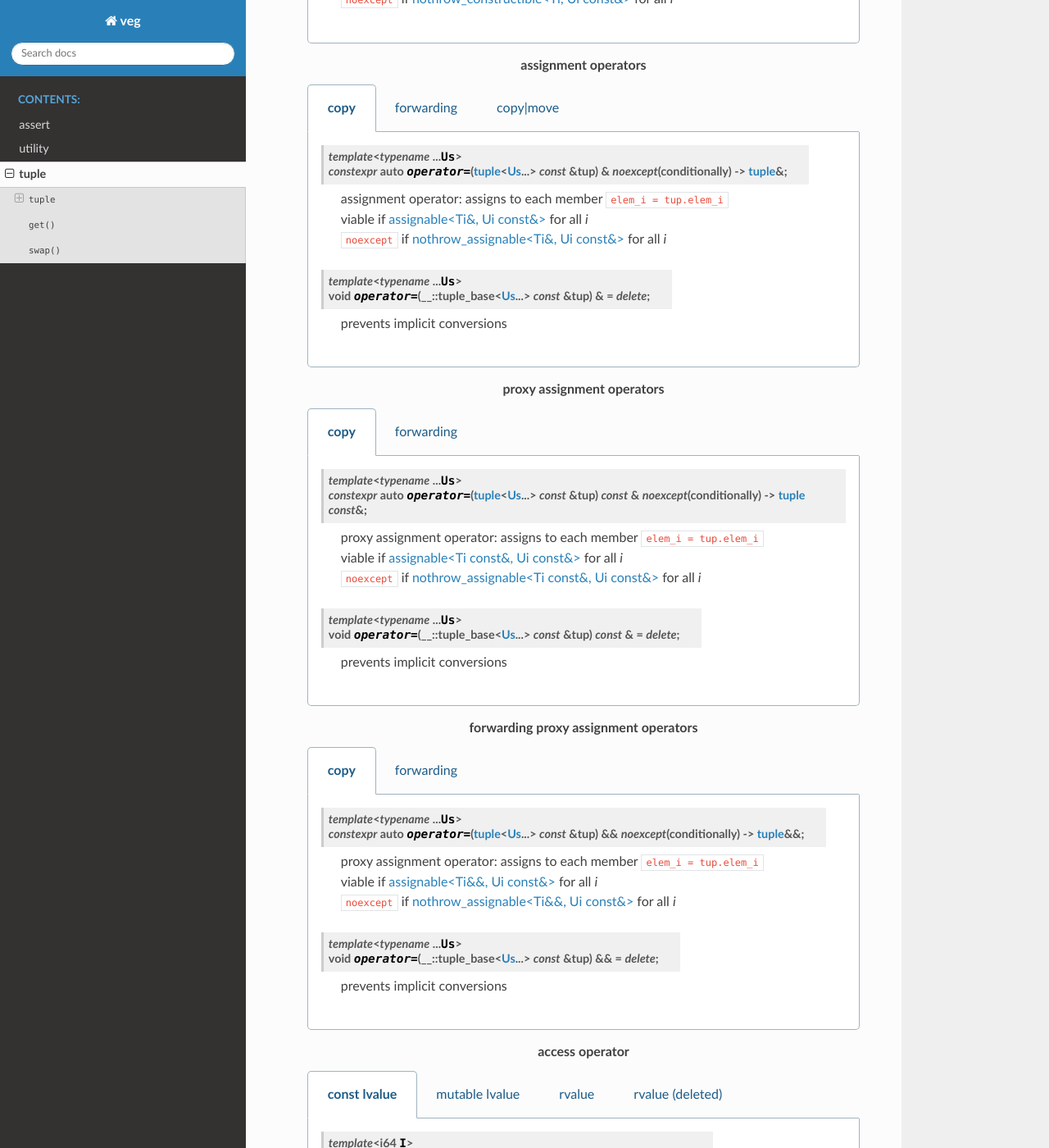
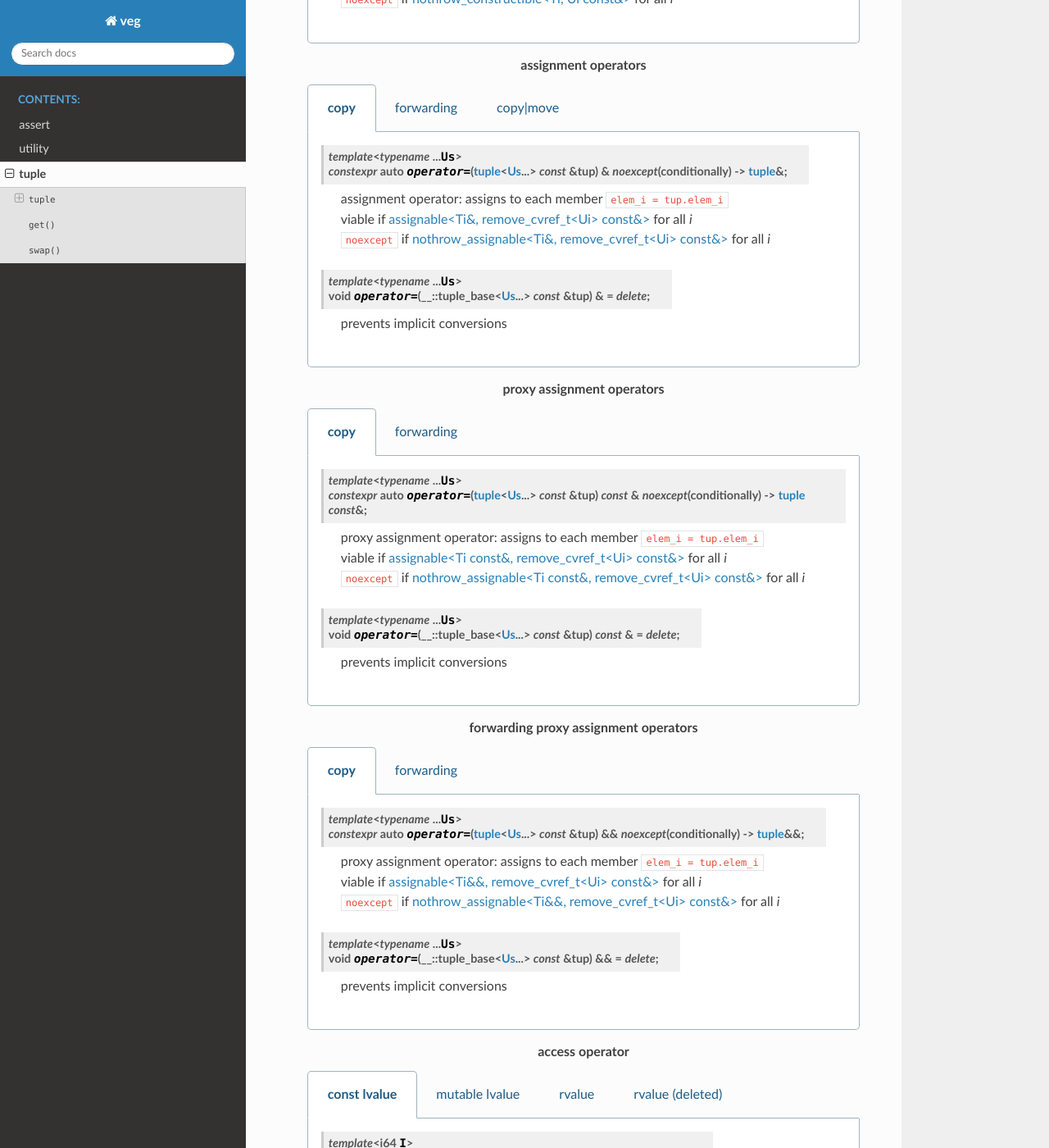
Before and after one commit to sarah-quinones/veg, a Sphinx documentation site: the page built from docs/tuple.rst, in a window 1280 px wide and 1400 px high, scrolled down 1163 px. Shown: the whole window at 82% size. Built offline with Sphinx 7.4.7 and the Read the Docs theme 2.0.0, drawn with Linux system fonts in a browser that asks for light colours; formulas are drawn with MathJax 3.

Commit message:
update docs

```diff
--- a/docs/tuple.rst
+++ b/docs/tuple.rst
@@ -116,9 +116,9 @@ tuple
                         constexpr auto operator=(tuple<Us...> const& tup) & noexcept(conditionally) -> tuple&;
 
         | assignment operator: assigns to each member ``elem_i = tup.elem_i``
-        | viable if `assignable<Ti&, Ui const&>
+        | viable if `assignable<Ti&, remove_cvref_t<Ui> const&>
           <https://en.cppreference.com/w/cpp/types/is_assignable>`__ for all `i`
-        | ``noexcept`` if `nothrow_assignable<Ti&, Ui const&>
+        | ``noexcept`` if `nothrow_assignable<Ti&, remove_cvref_t<Ui> const&>
           <https://en.cppreference.com/w/cpp/types/is_assignable>`__ for all *i*
 
       .. cpp:function:: template <typename... Us>\
@@ -162,9 +162,9 @@ tuple
                         constexpr auto operator=(tuple<Us...> const& tup) const& noexcept(conditionally) -> tuple const&;
 
         | proxy assignment operator: assigns to each member ``elem_i = tup.elem_i``
-        | viable if `assignable<Ti const&, Ui const&>
+        | viable if `assignable<Ti const&, remove_cvref_t<Ui> const&>
           <https://en.cppreference.com/w/cpp/types/is_assignable>`__ for all `i`
-        | ``noexcept`` if `nothrow_assignable<Ti const&, Ui const&>
+        | ``noexcept`` if `nothrow_assignable<Ti const&, remove_cvref_t<Ui> const&>
           <https://en.cppreference.com/w/cpp/types/is_assignable>`__ for all *i*
 
       .. cpp:function:: template <typename... Us>\
@@ -199,9 +199,9 @@ tuple
                         constexpr auto operator=(tuple<Us...> const& tup) && noexcept(conditionally) -> tuple&&;
 
         | proxy assignment operator: assigns to each member ``elem_i = tup.elem_i``
-        | viable if `assignable<Ti&&, Ui const&>
+        | viable if `assignable<Ti&&, remove_cvref_t<Ui> const&>
           <https://en.cppreference.com/w/cpp/types/is_assignable>`__ for all `i`
-        | ``noexcept`` if `nothrow_assignable<Ti&&, Ui const&>
+        | ``noexcept`` if `nothrow_assignable<Ti&&, remove_cvref_t<Ui> const&>
           <https://en.cppreference.com/w/cpp/types/is_assignable>`__ for all *i*
 
       .. cpp:function:: template <typename... Us>\
```
Also changed, not shown: other parts of docs/tuple.rst (+1 -1 lines).
